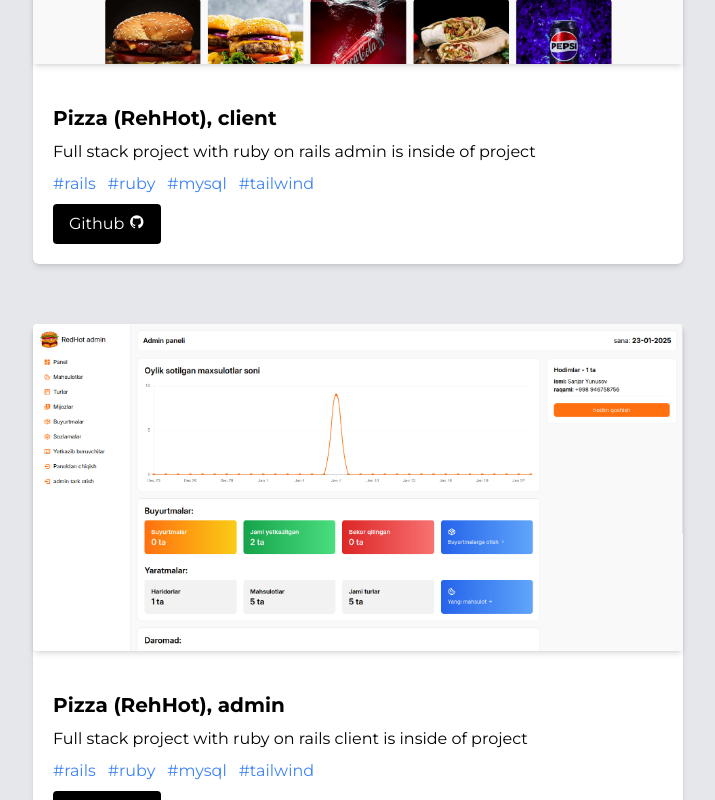
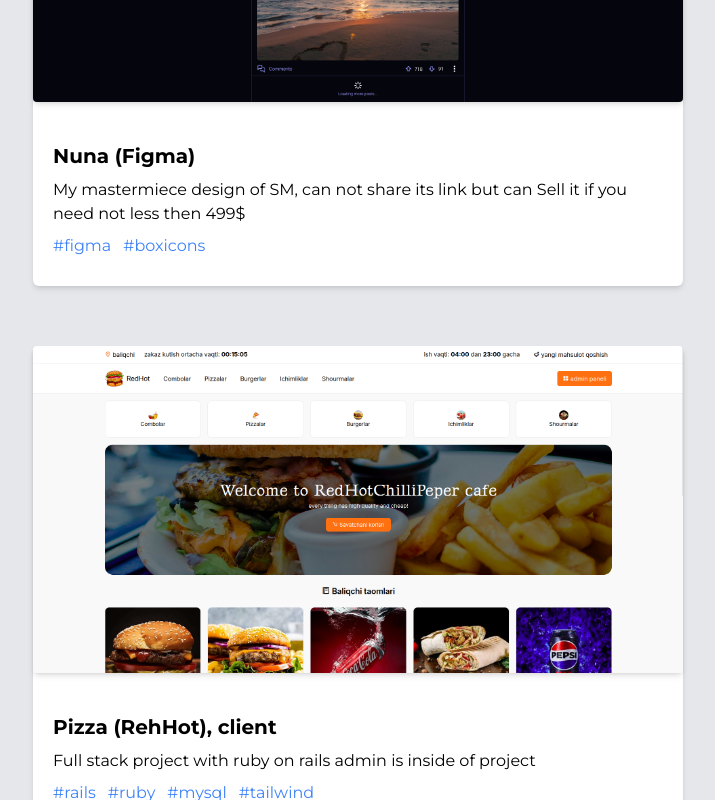
Before and after one commit to silvante/portfolio, a React (Vite) app: page / in a window 1280 px wide. Shown: the part 3820-4620 px from the top of the page, without its empty margins (282-997 px from the left). Built offline with nearby package versions, Linux system fonts and the light colour scheme.

Commit message:
figma part 2

```diff
--- a/src/data.js
+++ b/src/data.js
@@ -24,6 +24,8 @@
 import pizza from "./assets/pr/pizza.png";
 import pizza_admin from "./assets/pr/pizza_admin.png";
 import dust from "./assets/pr/dust.png";
+import stays from "./assets/pr/stays.png";
+import nuna from "./assets/pr/nuna.jpg";
 
 export const skills = [
   {
@@ -215,6 +217,16 @@
   },
   {
     id: 5,
+    name: "Nuna (Figma)",
+    info: "My mastermiece design of SM, can not share its link but can Sell it if you need not less then 499$",
+    // link: "not really",
+    // gitHub: "how",
+    image: nuna,
+    texnos: ["#figma", "#boxicons"],
+    star: 5,
+  },
+  {
+    id: 6,
     name: "Pizza (RehHot), client",
     info: "Full stack project with ruby on rails admin is inside of project",
     // link: "https://menemarket.netlify.app/",
@@ -224,7 +236,7 @@
     star: 5,
   },
   {
-    id: 6,
+    id: 7,
     name: "Pizza (RehHot), admin",
     info: "Full stack project with ruby on rails client is inside of project",
     // link: "https://menemarket.netlify.app/",
@@ -234,32 +246,22 @@
     star: 5,
   },
   {
-    id: 6,
-    name: "Pizza (RehHot), admin",
-    info: "Full stack project with ruby on rails client is inside of project",
-    // link: "https://menemarket.netlify.app/",
-    gitHub: "https://github.com/silvante/pizza",
-    image: pizza_admin,
-    texnos: ["#rails", "#ruby", "#mysql", "#tailwind"],
-    star: 5,
-  },
-  {
-    id: 7,
+    id: 8,
     name: "Dust (Figma)",
     info: "I have created full design of (desktop) Social media named Dust (idea is my own not copied) and can sell it if you need",
-    // link: "not really",
+    link: "https://www.figma.com/design/i8rA7VUzwSODLoG5JAMETo/the_dast?node-id=0-1&p=f&t=uhjPY9e5xi1lgEVs-0",
     // gitHub: "how",
     image: dust,
     texnos: ["#figma", "#boxicons"],
     star: 5,
   },
   {
-    id: 8,
+    id: 9,
     name: "Stays (Figma)",
     info: "I have created full design of (desktop) Social media named Stays (idea is my own not copied) site is for managing booking, I and can sell it if you need",
     // link: "not really",
     // gitHub: "how",
-    image: dust,
+    image: stays,
     texnos: ["#figma", "#boxicons"],
     star: 5,
   },
```
